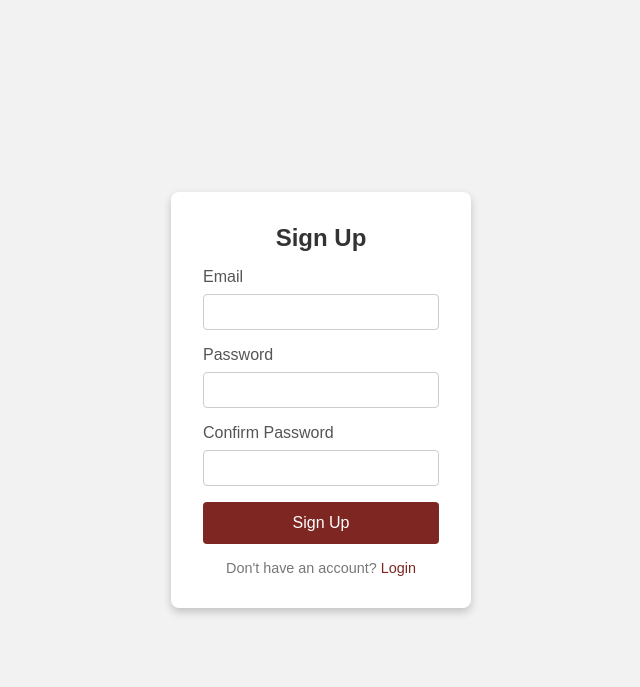
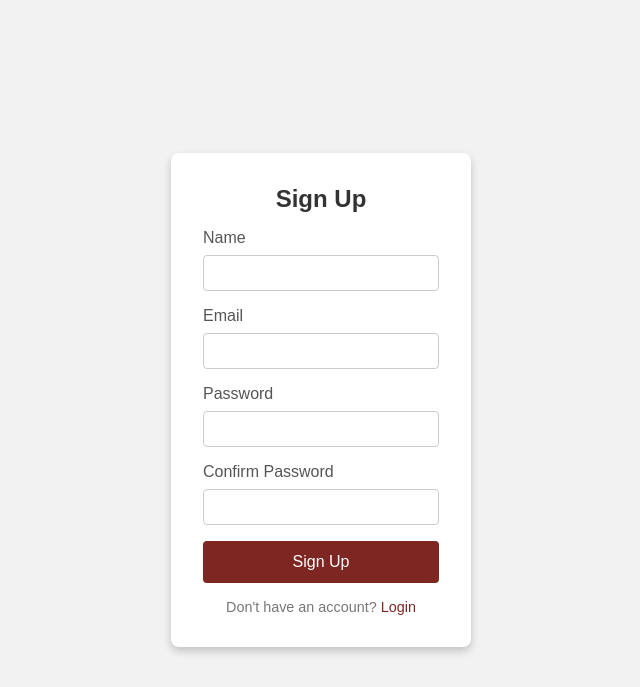
Before and after one commit to punya124/HackUMass, a Flask app: page /signUp in a window 1280 px wide. Shown: the top 687 px of the page, without its empty margins (319-959 px from the left). Run offline with Flask 3, Linux system fonts and the light colour scheme.

Commit message:
displayNameAdd

```diff
--- a/app.py
+++ b/app.py
@@ -27,6 +27,7 @@ app = Flask(__name__)
 
 @app.route("/")
 def home():
+    print(auth.current_user)
     return render_template('index.html', user=auth.current_user)
 
 @app.route("/account")
@@ -79,6 +80,7 @@ def events():
 @app.route("/signUp", methods=['GET', 'POST'])
 def signUp():
     if request.method == 'POST':
+        name = request.form['name']
         email = request.form['email']
         cnfpassword = request.form['cnfpassword']
         password = request.form['password']
@@ -88,6 +90,11 @@ def signUp():
                 print('Signed up!')
                 auth.sign_in_with_email_and_password(email=email, password=password)
                 print('Signed in!')
+                db.collection('Users').document(auth.current_user.get('localId')).set({
+                    'email': email,
+                    'name': name,
+                    'photoURL': '',
+                })
                 return redirect('/', code=302)
             except:
                 print('Email Already exists!')
@@ -98,9 +105,10 @@ def signUp():
 @app.route("/people", methods=['GET', 'POST'])
 def people():
     if request.method == 'POST':
+        currentUser = db.collection('Users').document(auth.current_user.get('localId')).get().to_dict()
         # Retrieve form values
         request_name = request.form.get('eventName')
-        person_name = request.form.get('personName')
+        person_name = currentUser.get('name')
         request_type = request.form.get('eventType')
         event_date = request.form.get('eventDate')
         event_time = request.form.get('eventTime')
@@ -140,7 +148,7 @@ def people():
     request_list = db.collection('Requests').order_by('Date', direction=firestore.Query.ASCENDING).get()
     requests = [request.to_dict() for request in request_list]
 
-    return render_template('people.html', requests=requests)
+    return render_template('people.html', requests=requests, user=auth.current_user)
 
 if __name__ == '__main__':
    app.run(debug=True)
--- a/templates/signUp.html
+++ b/templates/signUp.html
@@ -12,6 +12,9 @@
     <div class="login-container">
         <h2>Sign Up</h2>
         <form action="#" method="post">
+            <label for="name">Name</label>
+            <input type="text" id="name" name="name" required>
+
             <label for="email">Email</label>
             <input type="text" id="email" name="email" required>
 
```
